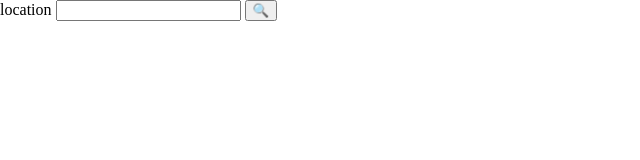
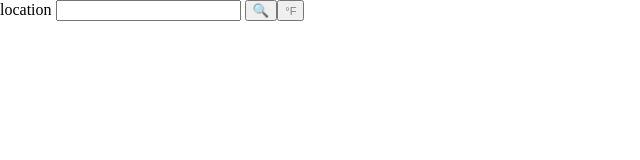
Before and after one commit to charlesvill/Weather-App, a plain HTML site: page index.html in a window 1280 px wide. Shown: the full height of the page, 0-640 px from the left. Drawn offline with Linux system fonts and the light colour scheme.

Commit message:
completed features including ability to switch temp units

```diff
--- a/index.html
+++ b/index.html
@@ -17,6 +17,7 @@
                     <input type="text" name="searchinput" id="searchfield">
                     <button type="submit">🔍</button>
                 </form>
+                <button class="f" id="tempUnits"></button>
             </div>
         </div>
         <div class="content">
--- a/style.css
+++ b/style.css
@@ -1,6 +1,9 @@
 body {
     height: 100%;
     margin: 0;
+}
+.searchCont{
+    display: flex;
 }
 .content {
     display: flex;
@@ -12,11 +15,21 @@ body {
     display: flex;
     justify-content: space-evenly;
 }
-
+.f::after {
+    content: " °F";
+    color: grey;
+    font-size: .7rem;
+}
+.c::after {
+    content: " °C";
+    color: grey;
+    font-size: .7rem;
+}
 .lcard {
     display: flex;
     flex-direction: column;
 }
+
 .rcard {
     display: grid;
     grid-template: 1.5fr 1fr 1fr 1fr / 1fr;
```
